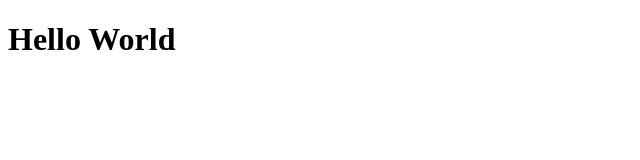
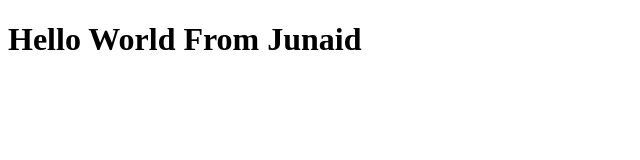
Before and after one commit to JunaidShamsi/BootcampSample, a plain HTML site: page index.html in a window 1280 px wide. Shown: the whole page, without its empty margins (0-640 px from the left). Drawn offline with Linux system fonts and the light colour scheme.

Commit message:
Update index.html

```diff
--- a/index.html
+++ b/index.html
@@ -7,6 +7,7 @@
     <title>Document</title>
 </head>
 <body>
-    <h1>Hello World</h1>
+    <h1>Hello World From Junaid
+    </h1>
 </body>
 </html>
```
